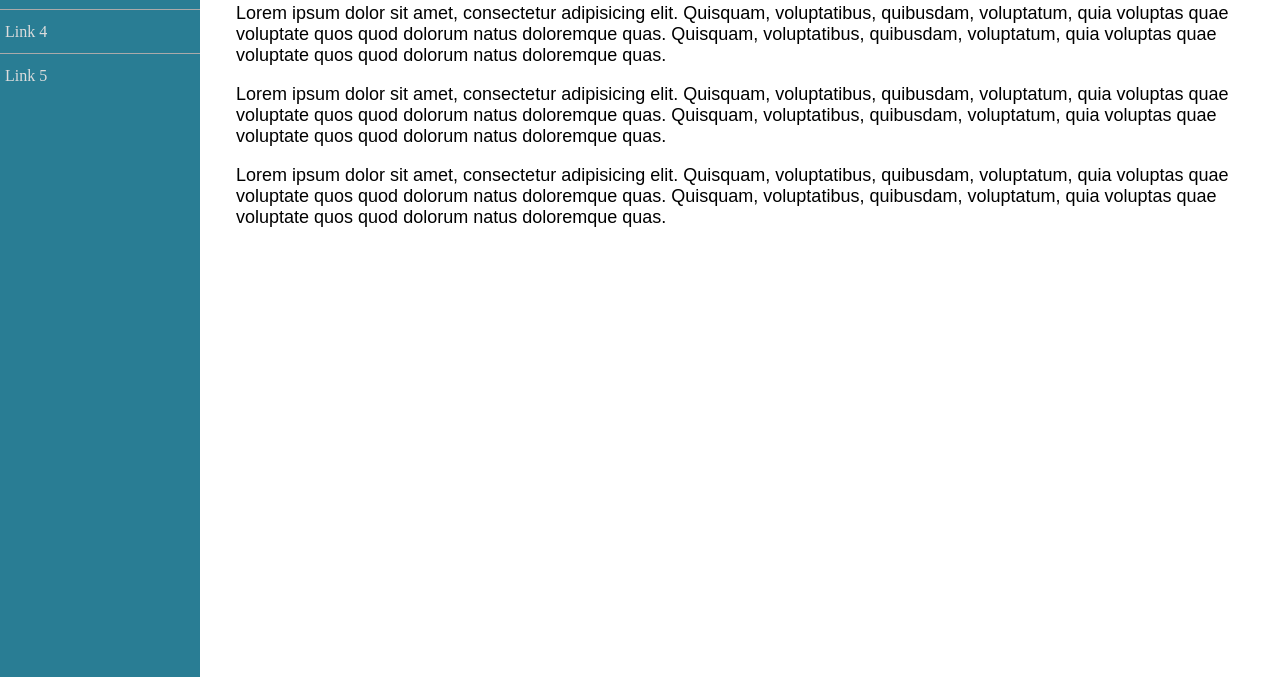
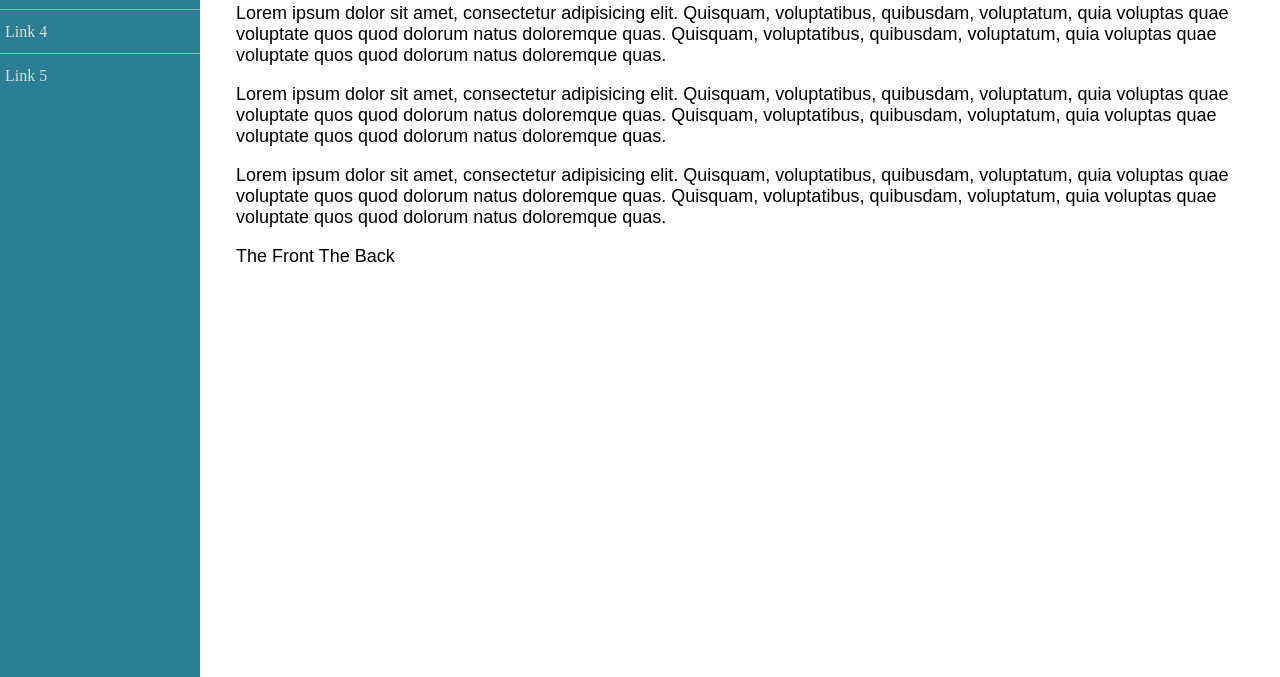
Before and after one commit to beef-erikson/HTMLandCSS, a plain HTML site: page progressive-enchancement.html in a window 1280 px wide. Shown: the part 123-800 px from the top of the page. Drawn offline with Linux system fonts and the light colour scheme.

Commit message:
Applied animation to a flipper.

```diff
--- a/css/progressive-enhancement.css
+++ b/css/progressive-enhancement.css
@@ -108,3 +108,48 @@ body {
         transition: none;
     }
 }
+
+.flipper {
+    perspective: 400px;
+    position: relative;
+    width: 300px;
+    height: 44px;
+}
+
+.flipper + .flipper {
+    margin-top: 1em;
+}
+
+.flipper-object {
+    position: absolute;
+    width: 100%;
+    height: 100%;
+    transition: transform 1s;
+    transform-style: preserve-3d;
+}
+
+.flipper-vertical .back {
+    transform: rotateX(180deg);
+}
+
+.flipper-horizontal .back {
+    transform: rotateY(180deg);
+}
+
+
+.flipper:hover .flipper-vertical {
+    transform: rotateX(180deg);
+    animation: pulse 2s 1s cubic-bezier(0.68, -0.55, 0.265, 1.55) 5 alternate both;
+}
+
+.flipper:hover .flipper-horizontal {
+    transform: rotateY(180deg);
+    animation: pulse 1s 1s infinite alternate both;
+}
+
+@keyframes pulse {
+    to {
+        text-shadow: 0 0 5px #bbb;
+        box-shadow: 0 0 3px 4px #bbb;
+    }
+}
--- a/progressive-enchancement.html
+++ b/progressive-enchancement.html
@@ -12,6 +12,12 @@
         <p>Lorem ipsum dolor sit amet, consectetur adipisicing elit. Quisquam, voluptatibus, quibusdam, voluptatum, quia voluptas quae voluptate quos quod dolorum natus doloremque quas. Quisquam, voluptatibus, quibusdam, voluptatum, quia voluptas quae voluptate quos quod dolorum natus doloremque quas.</p>
         <p>Lorem ipsum dolor sit amet, consectetur adipisicing elit. Quisquam, voluptatibus, quibusdam, voluptatum, quia voluptas quae voluptate quos quod dolorum natus doloremque quas. Quisquam, voluptatibus, quibusdam, voluptatum, quia voluptas quae voluptate quos quod dolorum natus doloremque quas.</p>
         <p>Lorem ipsum dolor sit amet, consectetur adipisicing elit. Quisquam, voluptatibus, quibusdam, voluptatum, quia voluptas quae voluptate quos quod dolorum natus doloremque quas. Quisquam, voluptatibus, quibusdam, voluptatum, quia voluptas quae voluptate quos quod dolorum natus doloremque quas.</p>
+        <div class="flipper">
+        <span class="flipper-object flipper-vertical">
+            <span class="panel front">The Front</span>
+            <span class="panel back">The Back</span>
+        </span>
+        </div>
     </main>
 
     <nav class="navigation-menu">
```
